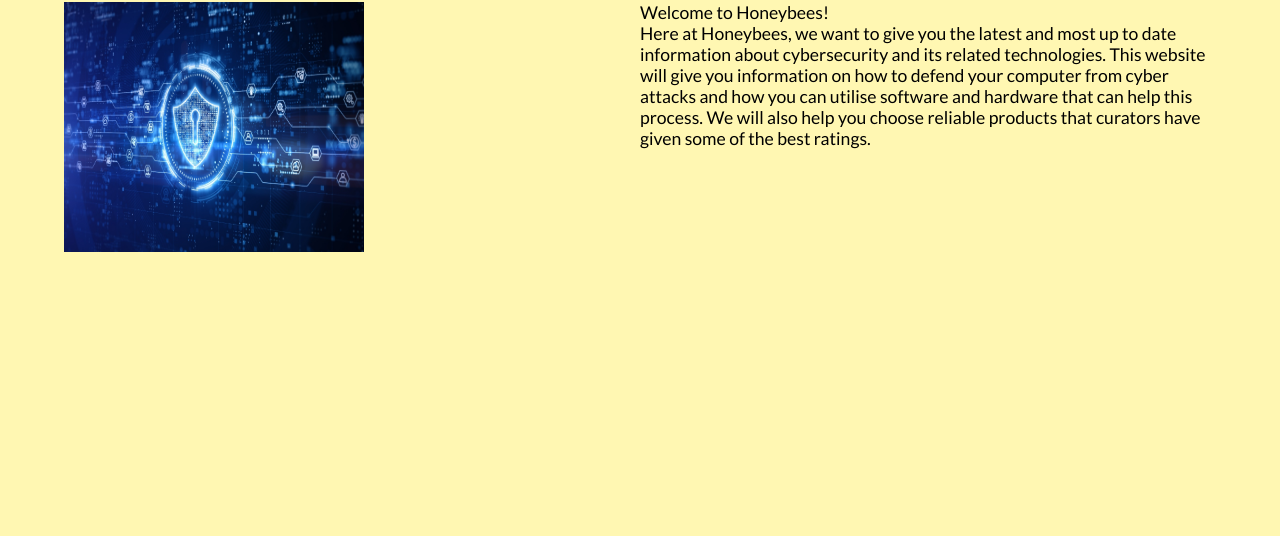
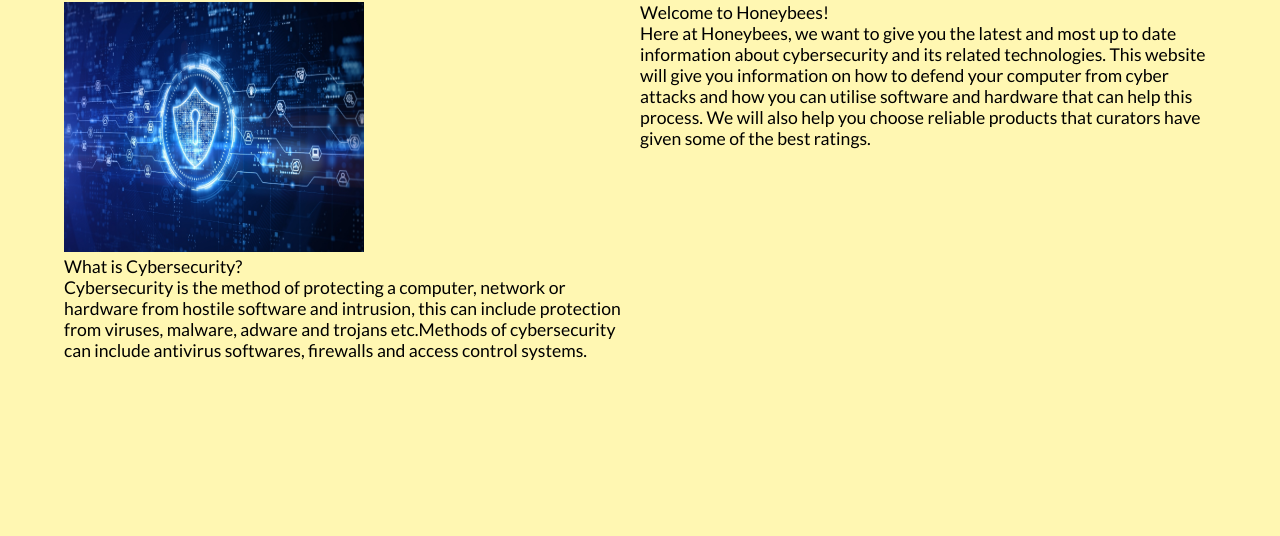
Before and after one commit to stephendpurdue/IT-Website, a plain HTML site: page index.html in a window 1280 px wide. Shown: the part 184-720 px from the top of the page. Drawn offline with Linux system fonts and the light colour scheme.

Commit message:
crimes against

```diff
--- a/index.html
+++ b/index.html
@@ -25,7 +25,7 @@
             <div class="div1"> <img width="300" height="250" src="./images/cybersecurity homepage.jpg" alt="PADLOCK IMAGE"> </div> <!-- TOP LEFT PICTURE -->
             <div class="div2"> <p>Welcome to Honeybees! <br> Here at Honeybees, we want to give you the latest and most up to date information about cybersecurity and its related technologies.
                                     This website will give you information on how to defend your computer from cyber attacks and how you can utilise software and hardware that can help this process. We will also help you choose reliable products that curators have given some of the best ratings. </p></div>
-            <div class="div3"> </div> <!-- INSERT MORE WAFFLE-->
+            <div class="div3"> <p>What is Cybersecurity? <br> Cybersecurity is the method of protecting a computer, network or hardware from hostile software and intrusion, this can include protection from viruses, malware, adware and trojans etc.Methods of cybersecurity can include antivirus softwares, firewalls and access control systems.</p> </div> <!-- INSERT MORE WAFFLE-->
             <div class="div4"> </div> <!-- WANKY CYBERSECURITY IMAGE -->
             <div class="div5"> </div> <!-- INSERT FAQ WAFFLE -->
         </div>
```
